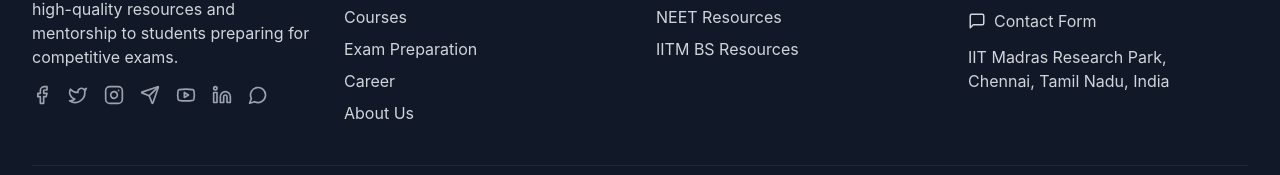
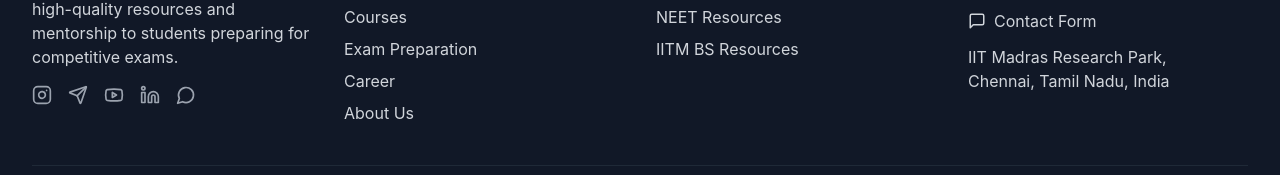
Before and after one commit to roshanyadav-2109/websiteedtech, a React (Vite) app: page /faq in a window 1280 px wide. Shown: the part 1355-1530 px from the top of the page. Built offline with nearby package versions, Linux system fonts and the light colour scheme; no server answers; the database is empty.

Commit message:
Remove Twitter and Facebook links
Removed Twitter and Facebook links from the footer.

```diff
--- a/src/components/Footer.tsx
+++ b/src/components/Footer.tsx
@@ -1,6 +1,6 @@
 import React from "react";
 import { Link } from "react-router-dom";
-import { Facebook, Twitter, Instagram, Youtube, Linkedin, Mail, MessageSquare, Send, MessageCircle } from "lucide-react";
+import { Instagram, Youtube, Linkedin, Mail, MessageSquare, Send, MessageCircle } from "lucide-react";
 
 const Footer = () => {
   const handleOpenContactForm = () => {
@@ -20,12 +20,6 @@ const Footer = () => {
               Transforming education by providing high-quality resources and mentorship to students preparing for competitive exams.
             </p>
             <div className="flex space-x-4">
-              <a href="#" className="text-gray-400 hover:text-white transition-colors" aria-label="Facebook">
-                <Facebook size={20} />
-              </a>
-              <a href="#" className="text-gray-400 hover:text-white transition-colors" aria-label="Twitter">
-                <Twitter size={20} />
-              </a>
               <a
                 href="https://www.instagram.com/unknown_iitians/"
                 target="_blank"
```
